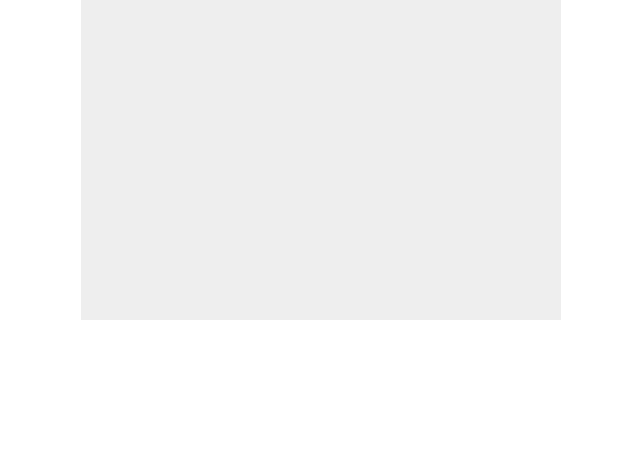
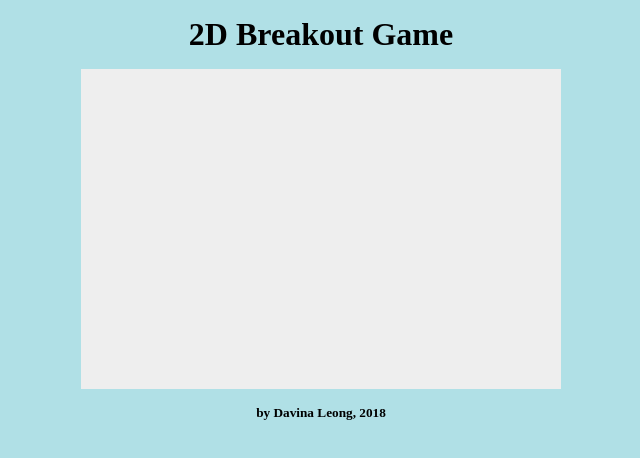
Before and after one commit to davinaleong/learn-breakout-js, a plain HTML site: page index.html in a window 1280 px wide. Shown: the whole page, without its empty margins (319-959 px from the left). Drawn offline with Linux system fonts and the light colour scheme.

Commit message:
Added text and styles

```diff
--- a/index.html
+++ b/index.html
@@ -3,19 +3,22 @@
     <meta charset="utf-8">
     <meta name="viewport" content="width=device-width, initial-scale=1.0">
     <meta http-equiv="X-UA-Compatible" content="ie=edge">
+
     <title>Gamedev Canvas Workshop</title>
     <style>
+        body { background: powderblue; }
+        h1, h5 { text-align: center; margin-top: 1rem; margin-bottom: 1rem; }
         * { padding: 0; margin: 0 ; }
         canvas { background: #eee; display: block; margin: 0 auto; }
     </style>
 </head>
 <body>
-
+<h1>2D Breakout Game</h1>
 <canvas id="myCanvas" width="480" height="320"></canvas>
 
 <script>
     //Javascript code goes here
 </script>
-
+<h5>by Davina Leong, 2018</h5>
 </body>
 </html>
```
